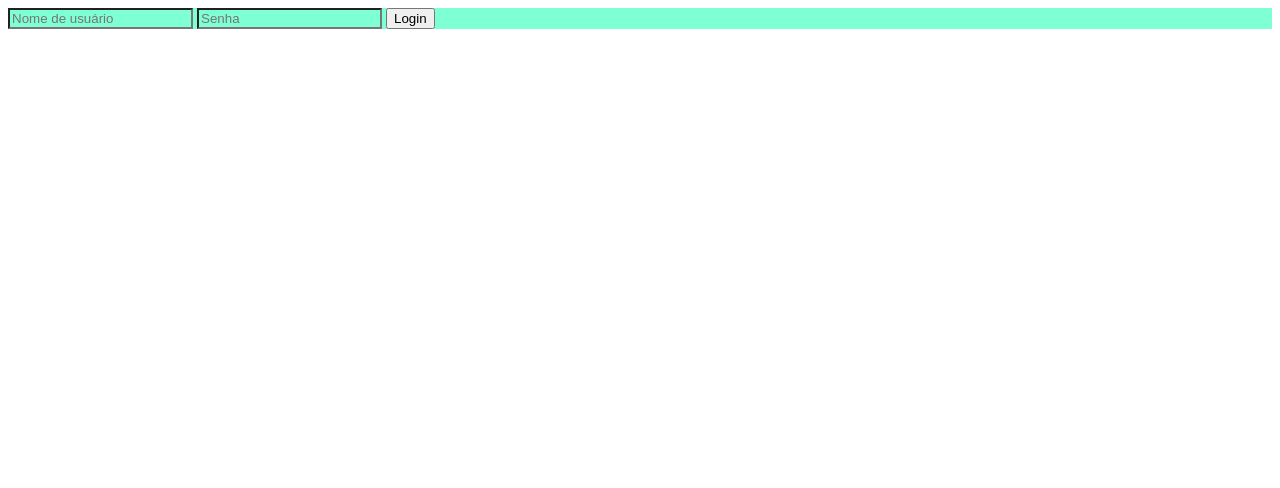
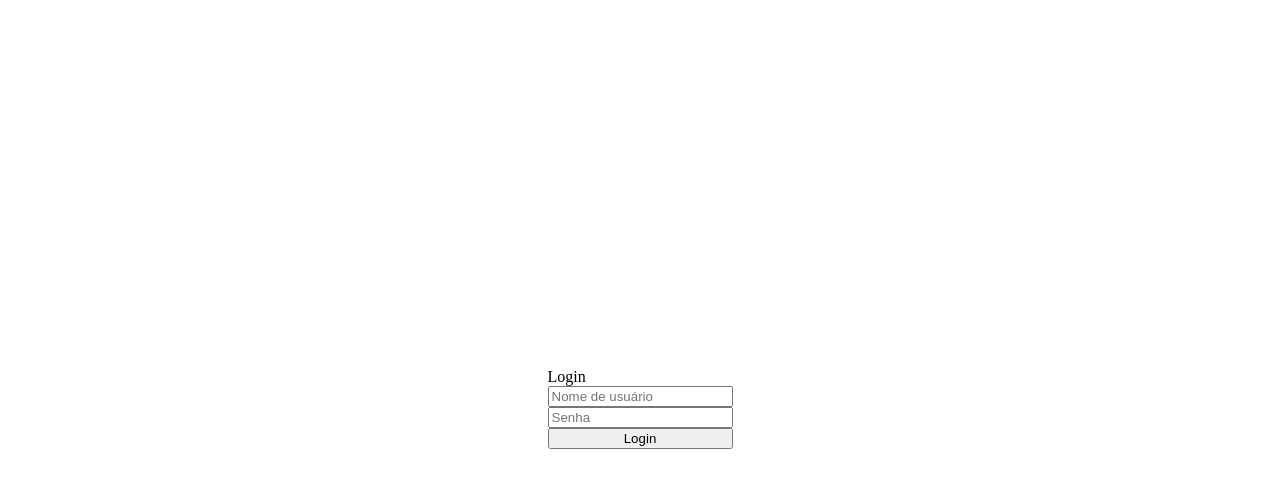
Before and after one commit to Dokiemon/SistemaAcademicoDeProfessoresEAlunos, a plain HTML site: page ROOT/index.html in a window 1280 px wide. Drawn offline with Linux system fonts and the light colour scheme.

Commit message:
sonfimdeuei

```diff
--- a/ROOT/index.html
+++ b/ROOT/index.html
@@ -7,10 +7,15 @@
     <link rel="stylesheet" href="/ROOT/main.css">
 </head>
 <body>
-    <div class="login">
-        <input class="login" placeholder="Nome de usuário">
-        <input class="login" placeholder="Senha">
-        <button type="button">Login</button>
+    <div class="cont">
+        <div class="login">
+            <div class="title">
+                Login
+            </div>
+            <input placeholder="Nome de usuário">
+            <input placeholder="Senha">
+            <button type="button">Login</button>
+        </div>
     </div>
 </body>
 </html>
--- a/ROOT/main.css
+++ b/ROOT/main.css
@@ -1,3 +1,14 @@
 .login {
-    background-color: aquamarine;
+    display:grid;
 }
+
+.title {
+
+}
+
+.cont {
+    display: flex;
+    justify-content: center;
+    align-items:center;
+    min-height: 100vh;
+}
```
